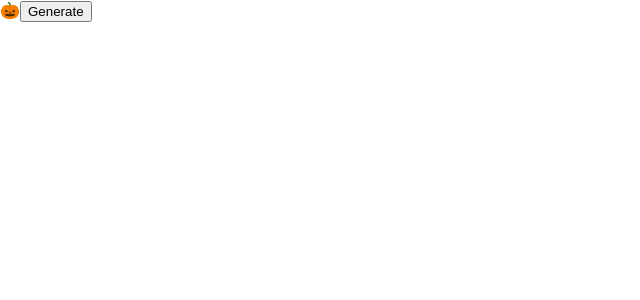
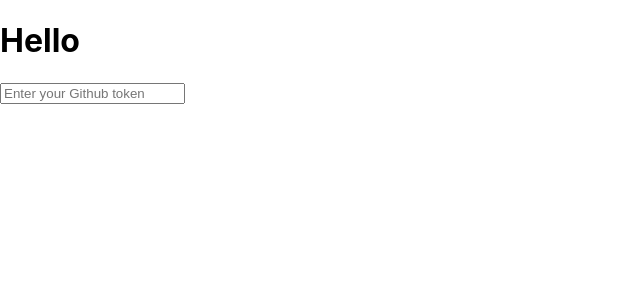
Before and after one commit to fireWinters/react-hook-demo, a React (Create React App) app: page / in a window 1280 px wide. Shown: the top 300 px of the page, without its empty margins (0-640 px from the left). Built offline with nearby package versions, Linux system fonts and the light colour scheme.

Commit message:
修改：对token的存储和取值

```diff
--- /dev/null
+++ b/src/TokenApp.js
@@ -0,0 +1,52 @@
+import React, { Component } from 'react';
+
+class TokenForm extends Component {
+    handleSubmit = event => {
+        event.preventDefault();
+        const { setToken } = this.props;
+        const token = this.tokenInput.value;
+        if (token) {
+            setToken(token);
+        }
+    }
+
+    render() {
+        return (
+            <form onSubmit={this.handleSubmit}>
+                <input
+                    type="text"
+                    name="token"
+                    placeholder="Enter your Github token"
+                    ref={input => {
+                        this.tokenInput = input;
+                    }}
+                />
+            </form>
+        )
+    }
+}
+
+export default class TokenApp extends Component {
+    state = {
+        token: null
+    }
+
+    componentDidMount() {
+        this.setState({ token: sessionStorage.getItem("token") });
+    }
+
+    setToken = token => {
+        sessionStorage.setItem("token", token);
+        this.setState({ token });
+    }
+
+    render() {
+        const { token } = this.state;
+        return (
+            <div>
+                <h1>Hello</h1>
+                { token ? token : <TokenForm setToken={this.setToken} />}
+            </div>
+        )
+    }
+}
--- a/src/index.js
+++ b/src/index.js
@@ -1,7 +1,8 @@
 import React from 'react';
 import ReactDOM from 'react-dom';
 import './index.css';
-import App from './EmojiGenerator';
+// import App from './EmojiGenerator';
+import App from './TokenApp';
 import reportWebVitals from './reportWebVitals';
 
 ReactDOM.render(
```
